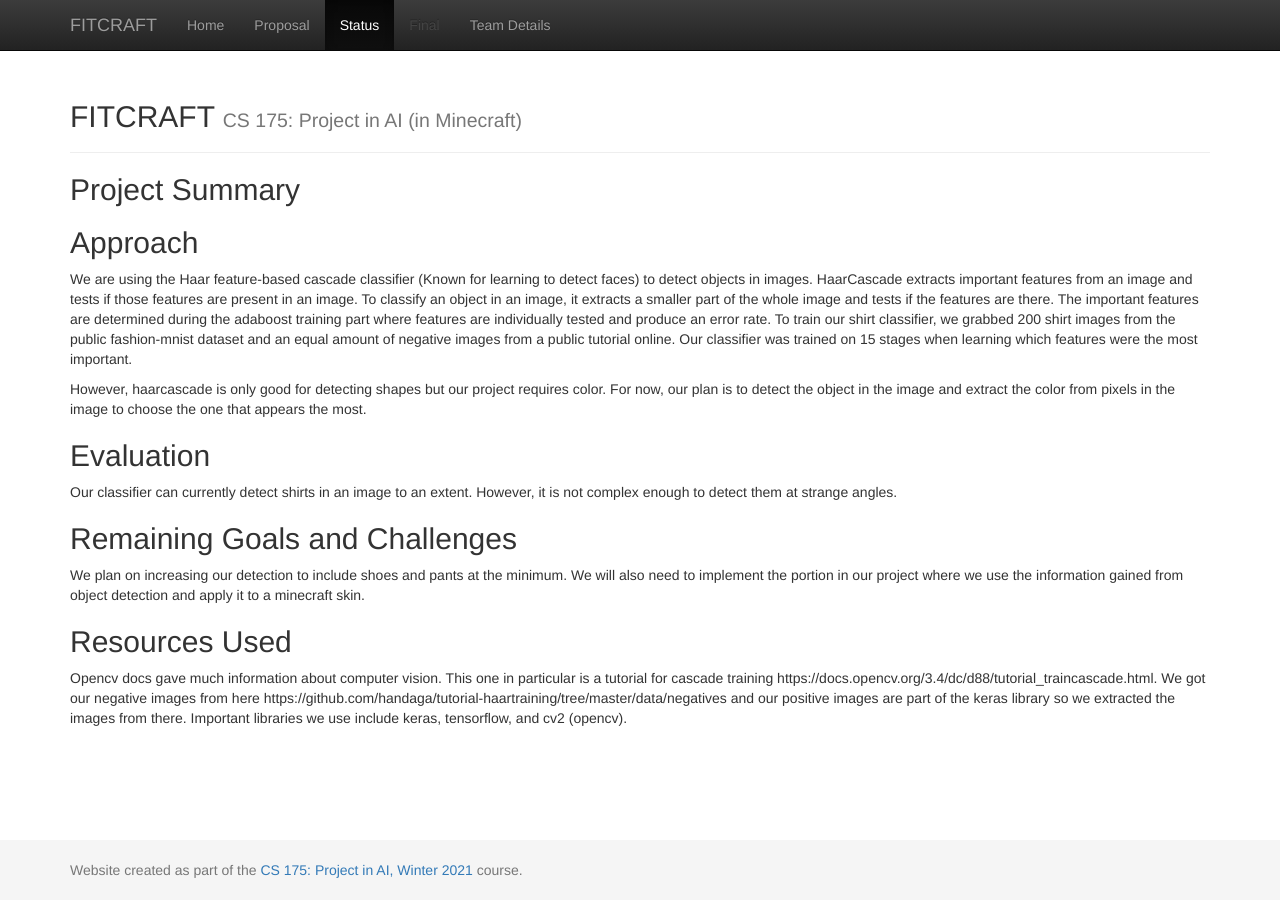
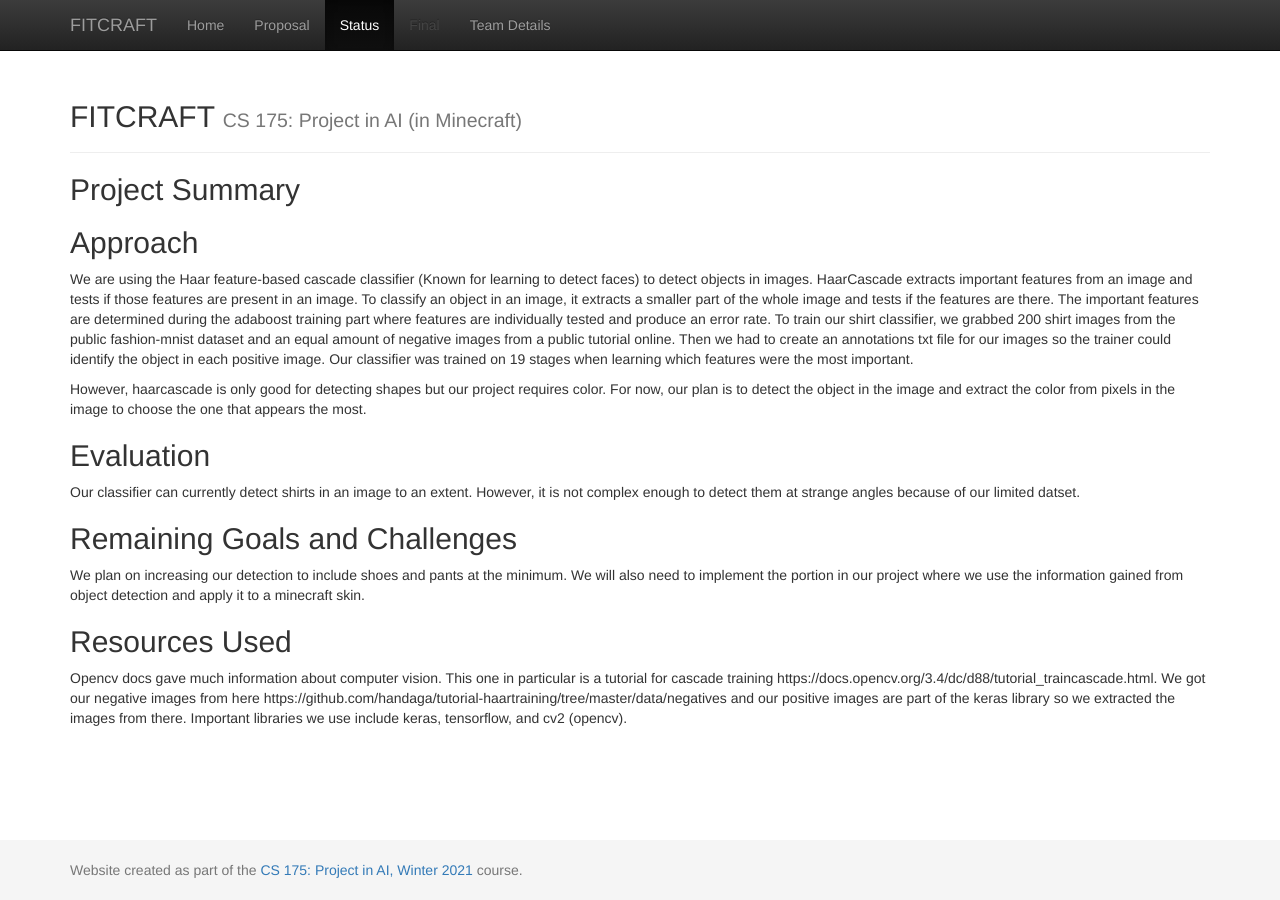
Before and after one commit to j-lee-88/FITCRAFT, a Jekyll site: the page built from docs/status.md, in a window 1280 px wide. Built offline with Jekyll 4.4.1, drawn with Linux system fonts in a browser that asks for light colours; our own code applies the rules of GitHub Pages for plain Markdown files.

Commit message:
Update status.md

```diff
--- a/docs/status.md
+++ b/docs/status.md
@@ -6,12 +6,12 @@ title: status
 ## Project Summary
 
 ## Approach
-We are using the Haar feature-based cascade classifier (Known for learning to detect faces) to detect objects in images. HaarCascade extracts important features from an image and tests if those features are present in an image. To classify an object in an image, it extracts a smaller part of the whole image and tests if the features are there. The important features are determined during the adaboost training part where features are individually tested and produce an error rate. To train our shirt classifier, we grabbed 200 shirt images from the public fashion-mnist dataset and an equal amount of negative images from a public tutorial online. Our classifier was trained on 15 stages when learning which features were the most important.
+We are using the Haar feature-based cascade classifier (Known for learning to detect faces) to detect objects in images. HaarCascade extracts important features from an image and tests if those features are present in an image. To classify an object in an image, it extracts a smaller part of the whole image and tests if the features are there. The important features are determined during the adaboost training part where features are individually tested and produce an error rate. To train our shirt classifier, we grabbed 200 shirt images from the public fashion-mnist dataset and an equal amount of negative images from a public tutorial online. Then we had to create an annotations txt file for our images so the trainer could identify the object in each positive image. Our classifier was trained on 19 stages when learning which features were the most important.
 
 However, haarcascade is only good for detecting shapes but our project requires color. For now, our plan is to detect the object in the image and extract the color from pixels in the image to choose the one that appears the most.
 
 ## Evaluation
-Our classifier can currently detect shirts in an image to an extent. However, it is not complex enough to detect them at strange angles.
+Our classifier can currently detect shirts in an image to an extent. However, it is not complex enough to detect them at strange angles because of our limited datset.
 
 ## Remaining Goals and Challenges
 We plan on increasing our detection to include shoes and pants at the minimum. We will also need to implement the portion in our project where we use the information gained from object detection and apply it to a minecraft skin.
```
